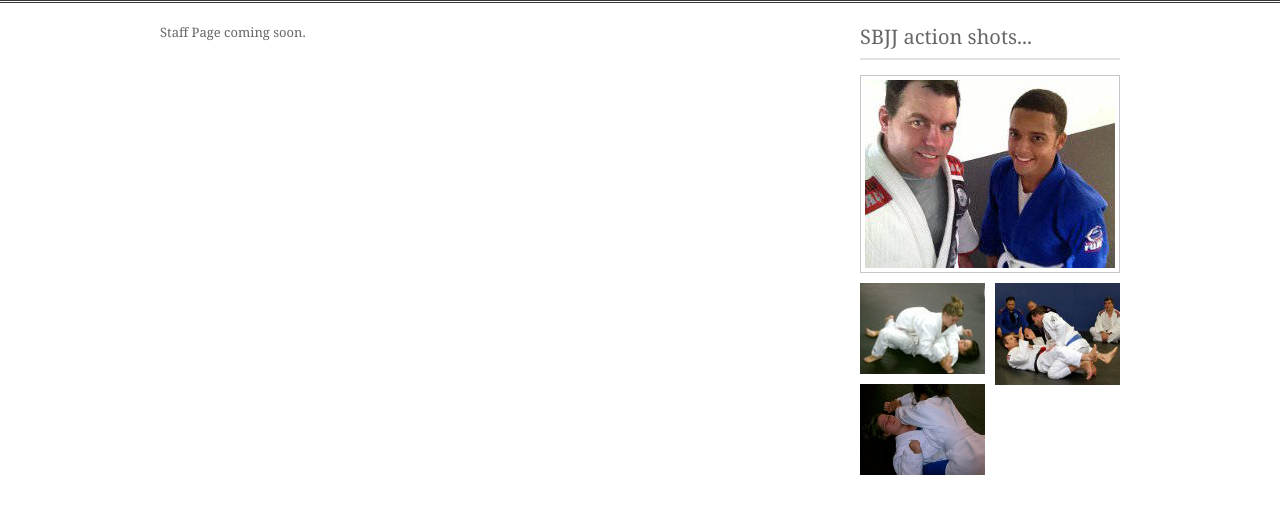
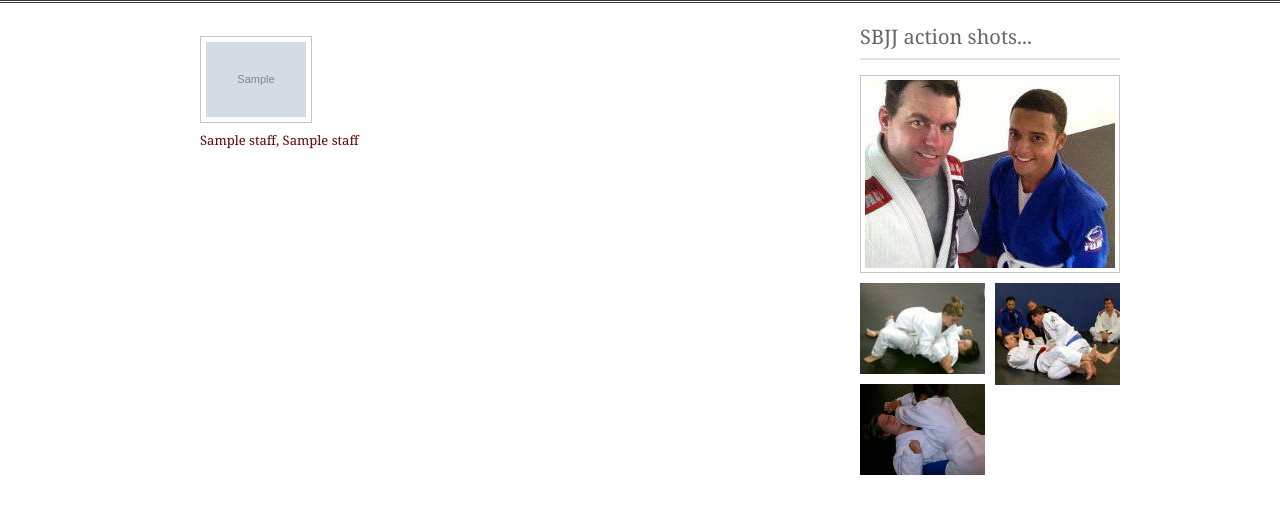
Before and after one commit to elliottohara/test_site.com, a Django app: page /staff in a window 1280 px wide. Shown: the part 122-647 px from the top of the page. Run offline with Django 3.2, Linux system fonts and the light colour scheme; tables that the repository leaves empty hold one stand-in row (values such as "Sample post"); grey boxes marked "Sample" are stand-in pictures; some libraries are stand-ins or nearby versions.

Commit message:
Graphics and staff

```diff
--- a/testproject/templates/staff.html
+++ b/testproject/templates/staff.html
@@ -1,5 +1,15 @@
 {% extends "base.html" %}
 {% load staticfiles %}
 {% block content %}
-    Staff Page coming soon.
+<ul style="list-style: none">
+    {% for staff_member in staff %}
+        <li>
+            <a href="staff/{{ staff_member.url }}">
+            <img class="imgl" width="100px" src="{{ staff_member.bio_image.url }}" alt="{{ staff_member.name }}, BJJ instructor" />
+            </a>
+            <br class="clear" />
+            <a href="staff/{{ staff_member.url }}">{{ staff_member.name }}, {{ staff_member.title }}</a>
+        </li>
+    {% endfor %}
+</ul>
 {% endblock %}
--- a/testproject/templates/staffdetail.html
+++ b/testproject/templates/staffdetail.html
@@ -1,5 +1,8 @@
 {% extends "base.html" %}
 {% load staticfiles %}
 {% block content %}
-    Staff Page Coming soon!
+    <img class="imgl" src="{{ member.bio_image.url }}" alt="{{ member.name }} BJJ Instructor" width="250px" />
+    <h1>{{ member.name }}</h1>
+    <a href="{% url 'staff' %}">back to staff list</a>
+    <p>{{ member.bio }}</p>
 {% endblock %}
```
Also changed, not shown: Joey_Zente.jpg (added), LT BJJ LOGO1.png (added), about.jpg (added), bjj.jpg (added), bjj2.jpg (added), cardio_kickboxing.jpg (added), ed_will.jpg (added), elliott.jpg (added), elliott_sparring.jpg (added), heavy_bag.jpg (added), joey_kids.jpg (added), joey_win.jpg (added), kids.jpg (added), kids_nogi.jpg (added), 2 more files.
